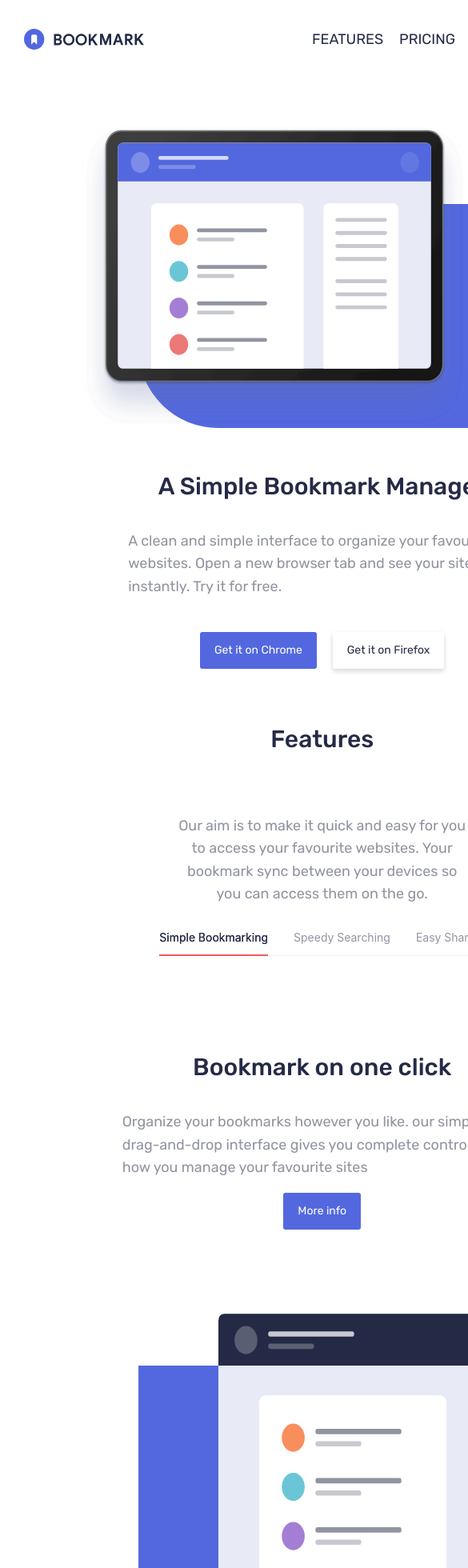
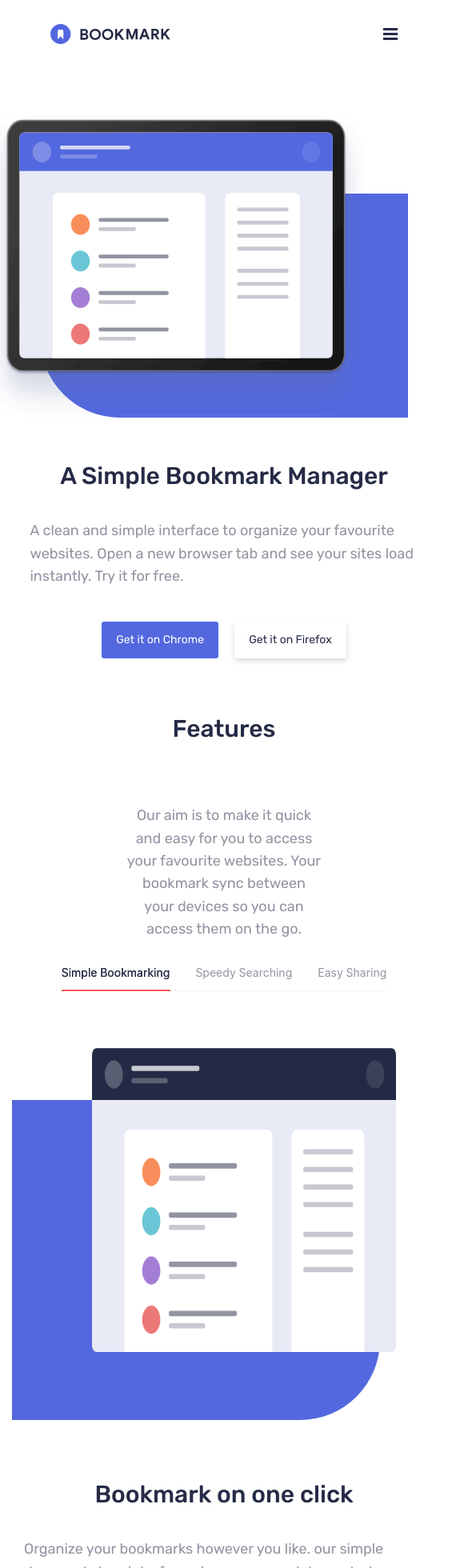
Before and after one commit to ahmedhamdi352/landding-page-terkwaz, a React (Create React App) app: page / in a window 390 px wide. Shown: the top 1960 px of the page at 80% size, 585 px wide, since content can reach past the window. Built offline with nearby package versions, Linux system fonts and the light colour scheme.

Commit message:
add menu

```diff
--- a/src/assests/styles/component/body.scss
+++ b/src/assests/styles/component/body.scss
@@ -7,6 +7,13 @@
 }
 
 .body-continer{
+    display: flex;
+    justify-content: space-between;
+    align-items: center;
+    margin-top: 50px;
+}
+
+.body-tab-continer{
     display: flex;
     justify-content: space-between;
     align-items: center;
@@ -197,7 +204,7 @@
 .image-feature{
     margin-left: 100px;
     margin-top: -65px;
-    width: 480px;
+    width: 380px;
     height: 380px;
 }
 .text-feature-continer{
@@ -209,6 +216,9 @@
 
     .body-continer{
        flex-direction: column-reverse;
+    }
+    .body-tab-continer{
+        flex-direction: column;
     }
 
     .text-continer{
@@ -243,7 +253,7 @@
         padding: 30px;
     }
     .text-feature-continer{
-        margin: 0 0 150px 0;
+        margin: 50px 0;
         display: flex;
         justify-content: center;
         align-items: center;
@@ -251,6 +261,7 @@
     }
     .image-feature-continer{
         margin: 20px 20px;
+        margin-left: -50px
     }
 
 }
--- a/src/assests/styles/component/header.scss
+++ b/src/assests/styles/component/header.scss
@@ -47,3 +47,123 @@
 .nav-text:hover{
     color:  hsl(0, 94%, 66%);
 }
+.menu-continer{
+    display: none;
+}
+
+@media only screen and (max-width: 600px) {
+    .nav-continer{
+        display: none;
+    }
+    .menu-continer{
+        display: flex;
+        justify-content: center;
+        align-items: center;
+        margin-left: 100px;
+    }
+}
+
+
+
+// .topnav {
+//     overflow: hidden;
+//     background-color: #333;
+//   }
+
+//   .topnav a {
+//     float: left;
+//     display: block;
+//     color: #f2f2f2;
+//     text-align: center;
+//     padding: 14px 16px;
+//     text-decoration: none;
+//     font-size: 17px;
+//   }
+
+//   .active {
+//     background-color: #4CAF50;
+//     color: white;
+//   }
+
+//   .topnav .icon {
+//     display: none;
+//   }
+
+//   .dropdown {
+//     float: left;
+//     overflow: hidden;
+//   }
+
+//   .dropdown .dropbtn {
+//     font-size: 17px;
+//     border: none;
+//     outline: none;
+//     color: white;
+//     padding: 14px 16px;
+//     background-color: inherit;
+//     font-family: inherit;
+//     margin: 0;
+//   }
+
+//   .dropdown-content {
+//     display: none;
+//     position: absolute;
+//     background-color: #f9f9f9;
+//     min-width: 160px;
+//     box-shadow: 0px 8px 16px 0px rgba(0,0,0,0.2);
+//     z-index: 1;
+//   }
+
+//   .dropdown-content a {
+//     float: none;
+//     color: black;
+//     padding: 12px 16px;
+//     text-decoration: none;
+//     display: block;
+//     text-align: left;
+//   }
+
+//   .topnav a:hover, .dropdown:hover .dropbtn {
+//     background-color: #555;
+//     color: white;
+//   }
+
+//   .dropdown-content a:hover {
+//     background-color: #ddd;
+//     color: black;
+//   }
+
+//   .dropdown:hover .dropdown-content {
+//     display: block;
+//   }
+
+//   @media screen and (max-width: 600px) {
+//     .topnav a:not(:first-child), .dropdown .dropbtn {
+//       display: none;
+//     }
+//     .topnav a.icon {
+//       float: right;
+//       display: block;
+//     }
+//   }
+
+//   @media screen and (max-width: 600px) {
+//     .topnav.responsive {position: relative;}
+//     .topnav.responsive .icon {
+//       position: absolute;
+//       right: 0;
+//       top: 0;
+//     }
+//     .topnav.responsive a {
+//       float: none;
+//       display: block;
+//       text-align: left;
+//     }
+//     .topnav.responsive .dropdown {float: none;}
+//     .topnav.responsive .dropdown-content {position: relative;}
+//     .topnav.responsive .dropdown .dropbtn {
+//       display: block;
+//       width: 100%;
+//       text-align: left;
+//     }
+//   }
--- a/src/components/header.js
+++ b/src/components/header.js
@@ -1,8 +1,16 @@
-import React, { Component } from 'react'
+import React, { useState } from 'react'
 import logo from '../assests/images/logo-bookmark.svg';
 import { NavLink } from "react-router-dom";
 import '../assests/styles/component/header.scss'
+import menu from '../assests/images/icon-hamburger.svg'
 export const Header = () => {
+  const [open,setOpen]=useState(false)
+
+  const handelshow = ()=>{
+      console.log(open)
+      setOpen(true)
+  }
+
     return (
         <div className='header-continer'>
 
@@ -37,7 +45,49 @@ export const Header = () => {
              <button className='btn'>LOGIN</button>
              </div>
 
+
+             {/* <div id="myNav" class="overlay">
+  <a href="javascript:void(0)" class="closebtn" onclick="closeNav()">&times;</a>
+  <div class="overlay-content">
+    <a href="#">About</a>
+    <a href="#">Services</a>
+    <a href="#">Clients</a>
+    <a href="#">Contact</a>
+  </div>
+</div> */}
+             <div className= 'menu-continer'>
+                 <img src={menu} onClick={handelshow}/>
+                 <div style={open == false? {display:'none'}:{display:"flex"}}>
+                  <a href="#" onClick={()=>setOpen(false)}>About</a>
+                  <a href="#">Services</a>
+                  <a href="#">Clients</a>
+                  <a href="#">Contact</a>
+                 </div>
+             </div>
+
         </div>
+//         <>
+
+// <div class="topnav" id="myTopnav">
+//   <a href="#home" class="active">Home</a>
+//   <a href="#news">News</a>
+//   <a href="#contact">Contact</a>
+//   <div class="dropdown">
+//     <button class="dropbtn">Dropdown
+//       <i class="fa fa-caret-down"></i>
+//     </button>
+//     <div class="dropdown-content">
+//       <a href="#">Link 1</a>
+//       <a href="#">Link 2</a>
+//       <a href="#">Link 3</a>
+//     </div>
+//   </div>
+//   <a href="#about">About</a>
+//   <a href="javascript:void(0);" style={{fontSize:'15px'}} class="icon" onclick={myFunction}>&#9776;</a>
+// </div>
+
+
+//         </>
     )
 }
 
--- a/src/components/tabBody.js
+++ b/src/components/tabBody.js
@@ -5,7 +5,7 @@ const  TabBody = ()=> {
         return (
             <div className='body-content' style={{marginTop:'50px'}}>
 
-            <div className='body-continer'>
+            <div className='body-tab-continer'>
                <div className='image-feature-continer'>
                    <img src={pic} className='image-feature'/>
 
```
